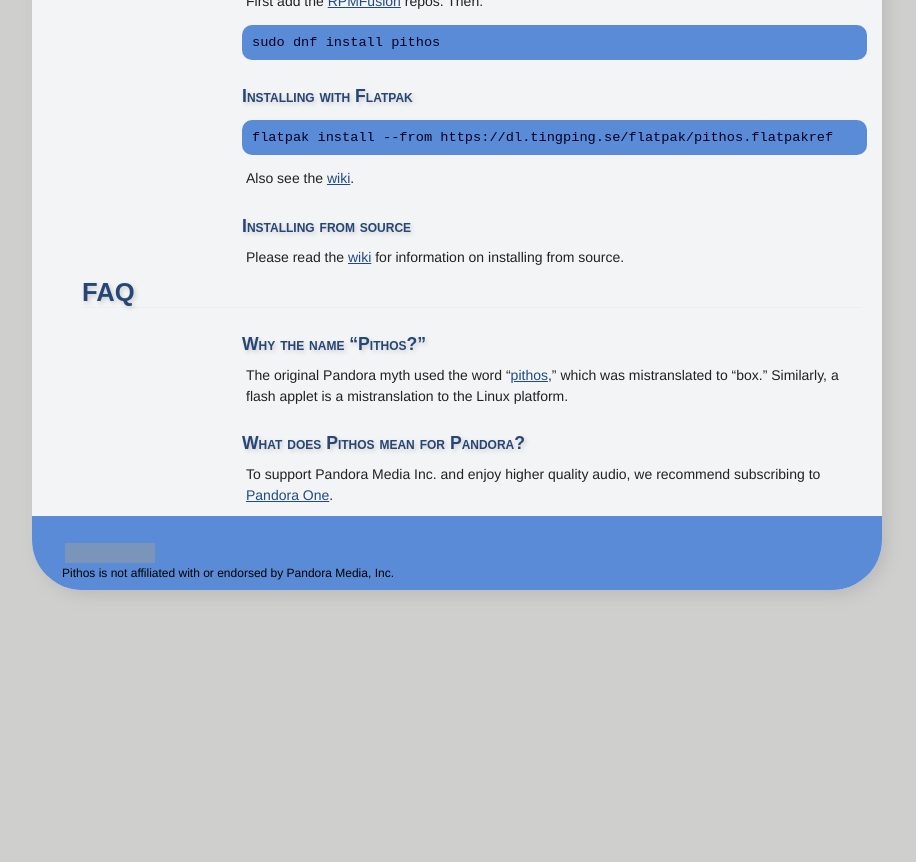
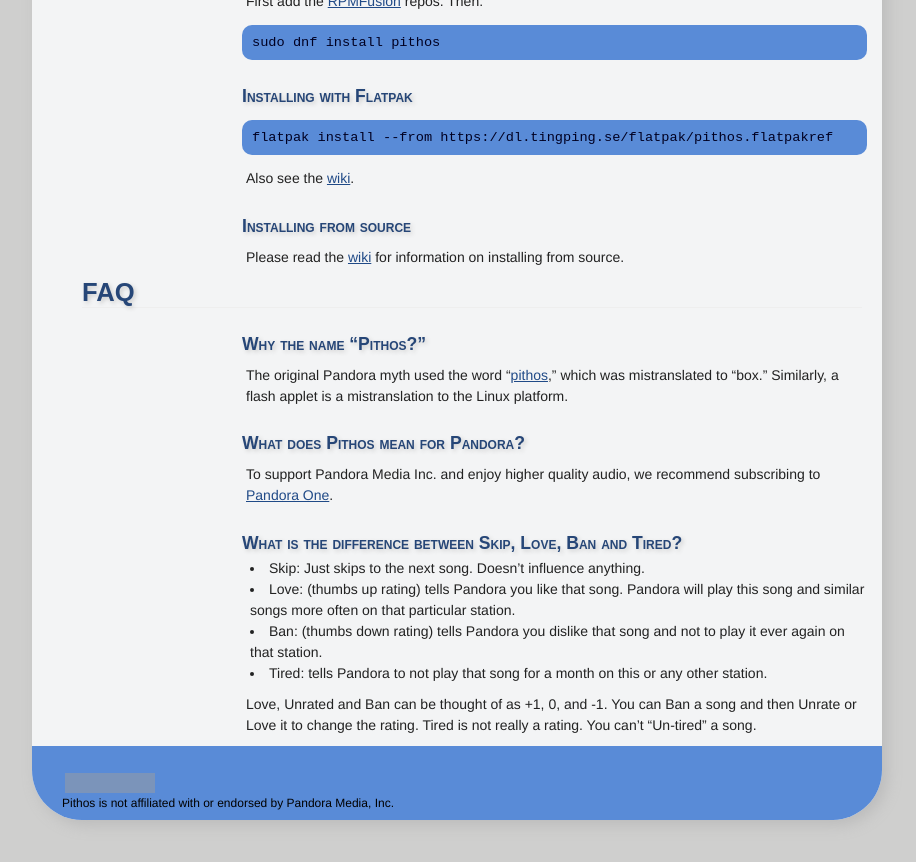
Before and after one commit to pithos/pithos.github.io, a Jekyll site: the page built from index.md, in a window 1280 px wide and 900 px high, scrolled down 1958 px. Shown: the top 862 px of the window, without its empty margins (183-1099 px from the left). Built offline with Jekyll 4.4.1, drawn with Linux system fonts in a browser that asks for light colours; before the commit the page ends 2628 px from its top, so only the background shows below that; grey boxes are pictures that could not be loaded.

Commit message:
FAQ difference Skip, Love, Ban, Tired

```diff
--- a/index.md
+++ b/index.md
@@ -106,3 +106,12 @@
 
 To support Pandora Media Inc. and enjoy higher quality audio, we recommend
 subscribing to [Pandora One](http://pandora.com/one).
+
+### What is the difference between Skip, Love, Ban and Tired?
+
+- Skip: Just skips to the next song. Doesn't influence anything.
+- Love: (thumbs up rating) tells Pandora you like that song. Pandora will play this song and similar songs more often on that particular station.
+- Ban: (thumbs down rating) tells Pandora you dislike that song and not to play it ever again on that station.
+- Tired: tells Pandora to not play that song for a month on this or any other station.
+
+Love, Unrated and Ban can be thought of as +1, 0, and -1. You can Ban a song and then Unrate or Love it to change the rating. Tired is not really a rating. You can't "Un-tired" a song.
```
